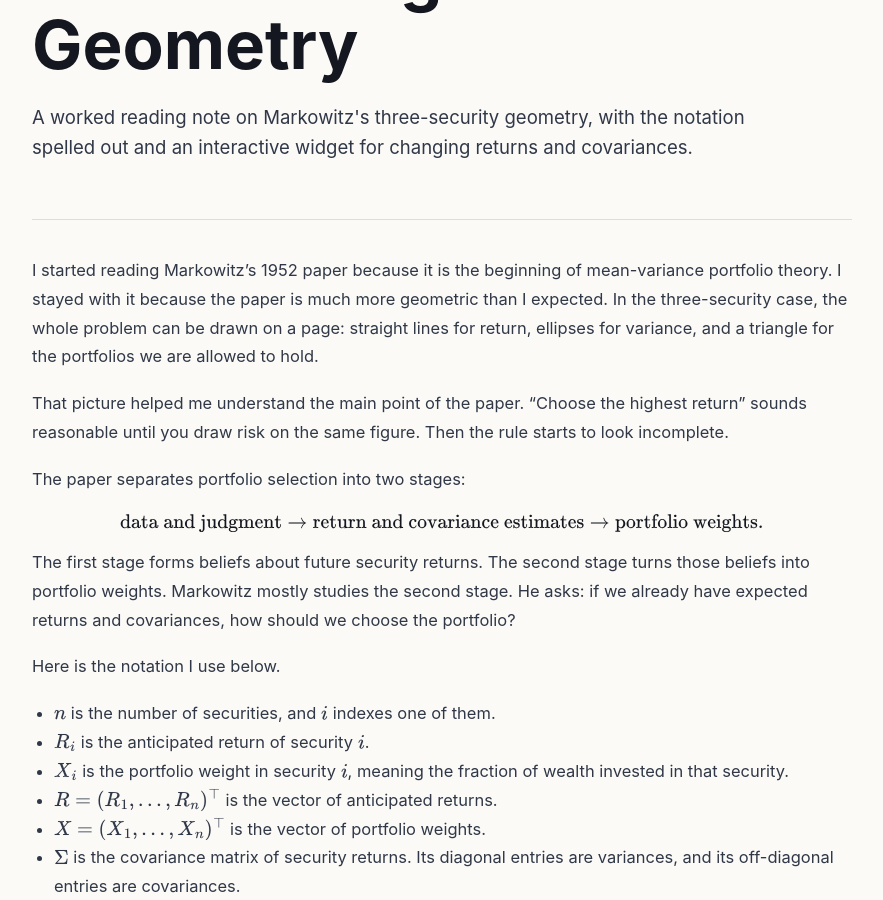
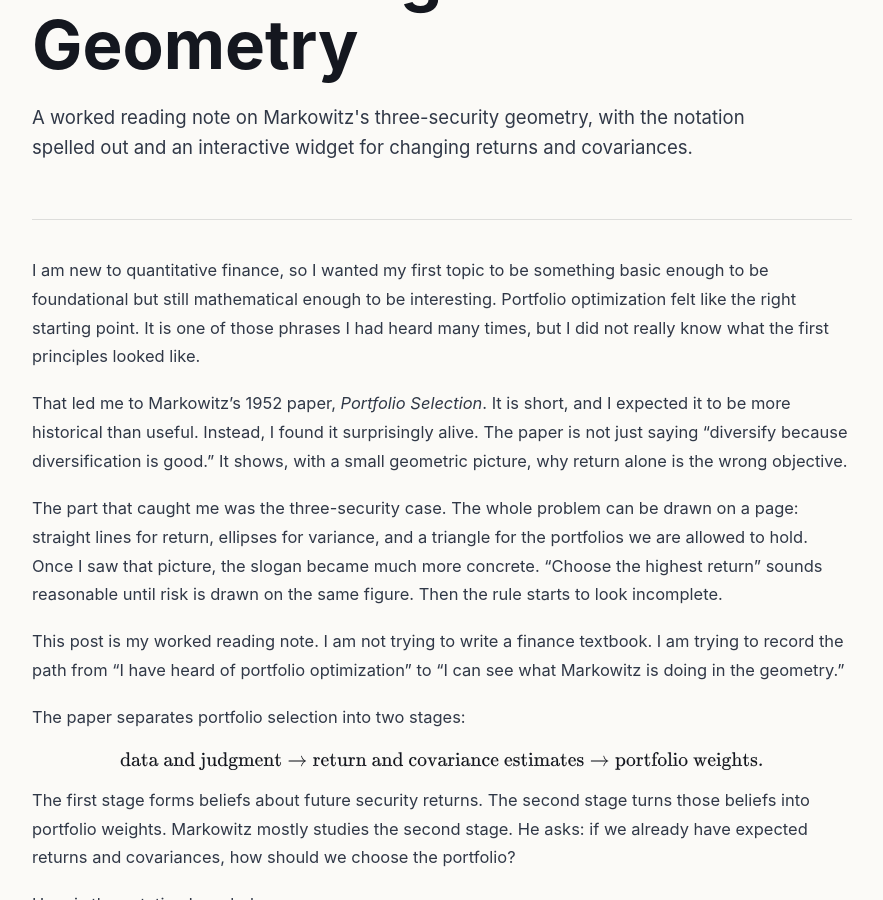
Before and after one commit to DecoderLiu/DecoderLiu.github.io, a Jekyll site: the page built from _posts/2026-05-02-markowitz-portfolio-selection.md, in a window 1280 px wide and 900 px high, scrolled down 310 px. Shown: the whole window, without its empty margins (198-1081 px from the left). Built offline with Jekyll 4.4.1, drawn with Linux system fonts in a browser that asks for light colours.

Commit message:
Ground the Markowitz post in a learning journey
- _posts/2026-05-02-markowitz-portfolio-selection.md: rewrite the opening background to explain that the post begins from a new quant-finance learning journey, with portfolio optimization as the first topic and Markowitz 1952 as a surprisingly interesting starting point.

- _posts/2026-05-02-markowitz-portfolio-selection.md: add a first-person scope paragraph that frames the article as a worked reading note rather than a finance textbook treatment.

```diff
--- a/_posts/2026-05-02-markowitz-portfolio-selection.md
+++ b/_posts/2026-05-02-markowitz-portfolio-selection.md
@@ -5,9 +5,13 @@ description: "A worked reading note on Markowitz's three-security geometry, with
 category_label: "Reading note"
 ---
 
-I started reading Markowitz's 1952 paper because it is the beginning of mean-variance portfolio theory. I stayed with it because the paper is much more geometric than I expected. In the three-security case, the whole problem can be drawn on a page: straight lines for return, ellipses for variance, and a triangle for the portfolios we are allowed to hold.
+I am new to quantitative finance, so I wanted my first topic to be something basic enough to be foundational but still mathematical enough to be interesting. Portfolio optimization felt like the right starting point. It is one of those phrases I had heard many times, but I did not really know what the first principles looked like.
 
-That picture helped me understand the main point of the paper. "Choose the highest return" sounds reasonable until you draw risk on the same figure. Then the rule starts to look incomplete.
+That led me to Markowitz's 1952 paper, *Portfolio Selection*. It is short, and I expected it to be more historical than useful. Instead, I found it surprisingly alive. The paper is not just saying "diversify because diversification is good." It shows, with a small geometric picture, why return alone is the wrong objective.
+
+The part that caught me was the three-security case. The whole problem can be drawn on a page: straight lines for return, ellipses for variance, and a triangle for the portfolios we are allowed to hold. Once I saw that picture, the slogan became much more concrete. "Choose the highest return" sounds reasonable until risk is drawn on the same figure. Then the rule starts to look incomplete.
+
+This post is my worked reading note. I am not trying to write a finance textbook. I am trying to record the path from "I have heard of portfolio optimization" to "I can see what Markowitz is doing in the geometry."
 
 The paper separates portfolio selection into two stages:
 
```
